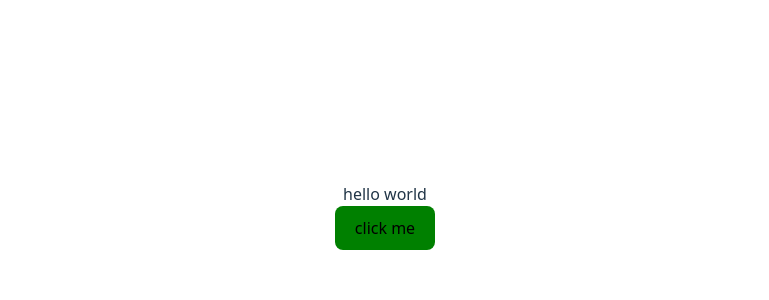
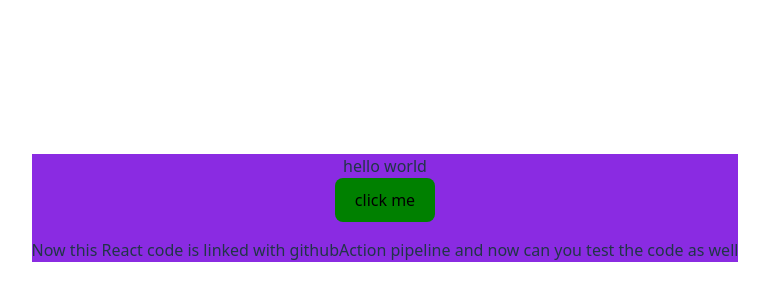
Before and after one commit to MundeYash/React-Practice-Codespaces, a React (Vite) app in the folder my-app/: page / in a window 1280 px wide. Shown: the part 184-484 px from the top of the page, without its empty margins (255-1024 px from the left). Built offline with nearby package versions, Linux system fonts and the light colour scheme.

Commit message:
testing setup github actions pipeline via code-space

```diff
--- a/my-app/src/App.css
+++ b/my-app/src/App.css
@@ -5,42 +5,11 @@
   padding: 2rem;
   text-align: center;
 }
+
 .btn{
   background-color: green;
 
 }
-.logo {
-  height: 6em;
-  padding: 1.5em;
-  will-change: filter;
-  transition: filter 300ms;
+.parent{
+  background-color: blueviolet;
 }
-.logo:hover {
-  filter: drop-shadow(0 0 2em #646cffaa);
-}
-.logo.react:hover {
-  filter: drop-shadow(0 0 2em #61dafbaa);
-}
-
-@keyframes logo-spin {
-  from {
-    transform: rotate(0deg);
-  }
-  to {
-    transform: rotate(360deg);
-  }
-}
-
-@media (prefers-reduced-motion: no-preference) {
-  a:nth-of-type(2) .logo {
-    animation: logo-spin infinite 20s linear;
-  }
-}
-
-.card {
-  padding: 2em;
-}
-
-.read-the-docs {
-  color: #888;
-}
--- a/my-app/src/App.jsx
+++ b/my-app/src/App.jsx
@@ -3,8 +3,14 @@ import "./App.css";
 function App() {
   return (
     <>
-      <div>hello world</div>
-      <button className="btn">click me</button>
+      <div className="parent">
+        <div>hello world</div>
+        <button className="btn">click me</button>
+        <p>
+          Now this React code is linked with githubAction pipeline and now can
+          you test the code as well
+        </p>
+      </div>
     </>
   );
 }
```
